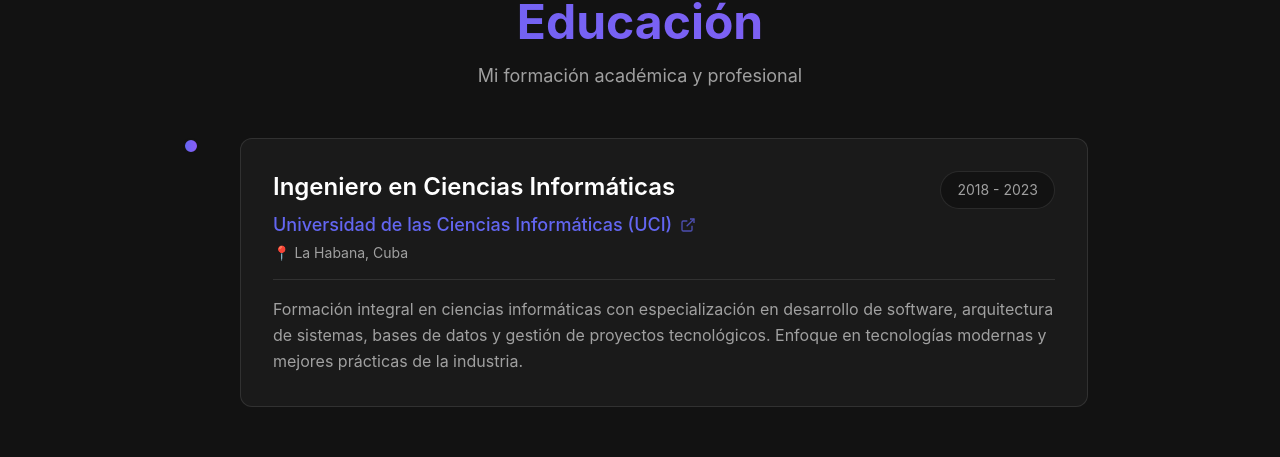
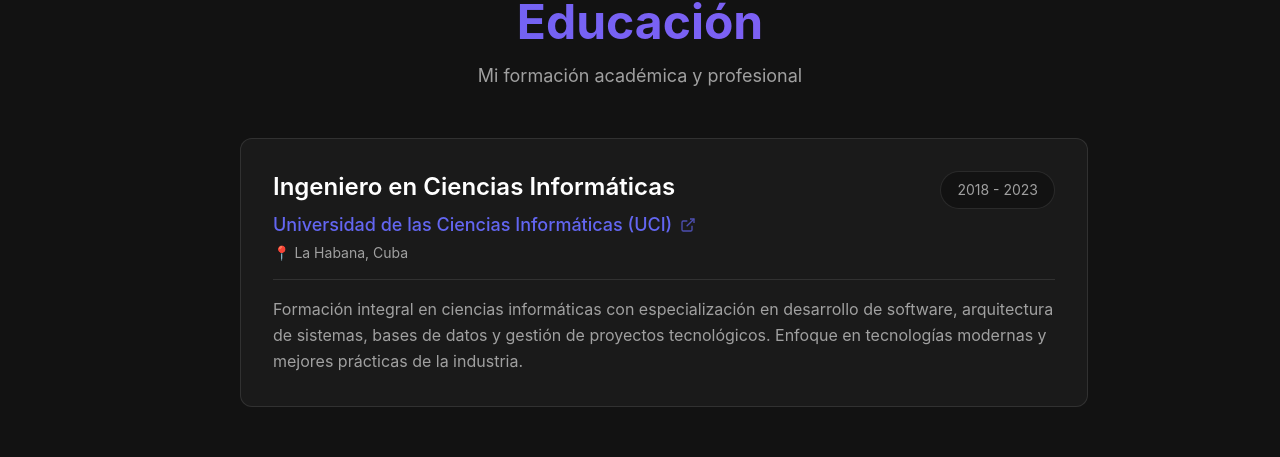
Before and after one commit to jesusfvb/portfolio, a React (Vite) app: page / in a window 1280 px wide. Shown: the part 3792-4249 px from the top of the page. Built offline with nearby package versions, Linux system fonts and the light colour scheme.

Commit message:
refactor(education): Conditionally render decorative element in EducationCard component to improve layout for last education entry

```diff
--- a/src/presentation/components/sections/education/components/EducationCard.tsx
+++ b/src/presentation/components/sections/education/components/EducationCard.tsx
@@ -13,7 +13,9 @@ const EducationCard = ({ education, isLast = false }: EducationCardProps) => {
       }`}
     >
       {/* Punto decorativo */}
-      <div className="absolute -left-[9px] top-0 w-4 h-4 rounded-full bg-linear-to-r from-[#6366f1] to-[#8b5cf6] border-2 border-[#121212]"></div>
+      {isLast ? null : (
+        <div className="absolute -left-[9px] top-0 w-4 h-4 rounded-full bg-linear-to-r from-[#6366f1] to-[#8b5cf6] border-2 border-[#121212]"></div>
+      )}
 
       {/* Contenido */}
       <div className="bg-[#1a1a1a] rounded-xl p-6 md:p-8 border border-[rgba(255,255,255,0.1)] transition-all duration-300 hover:-translate-y-1 hover:shadow-[0_10px_30px_rgba(0,0,0,0.3)]">
```
